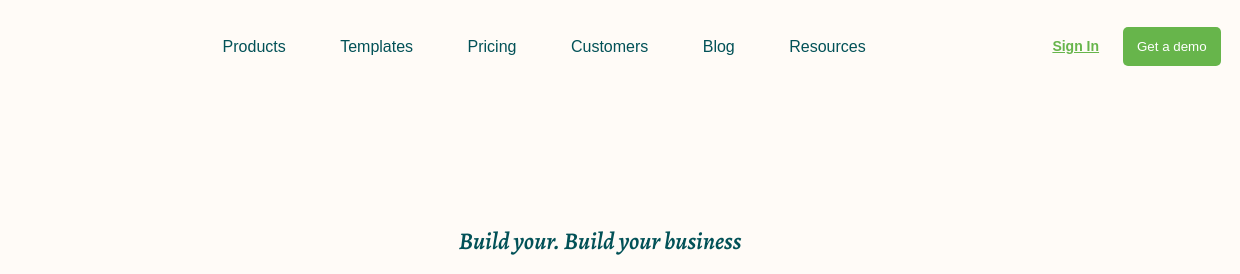
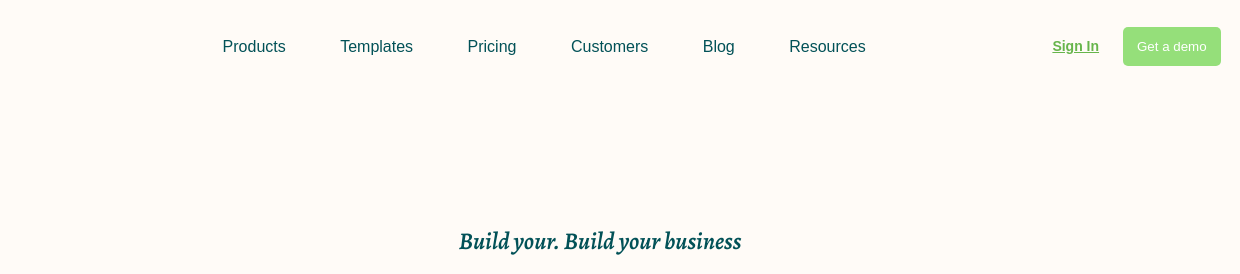
Before and after one commit to karen-iz/1erWork, a plain HTML site: page index.html in a window 1280 px wide. Shown: the top 274 px of the page, 40-1280 px from the left. Drawn offline with nearby package versions, Linux system fonts and the light colour scheme.

Commit message:
Cambiar color de fondo

```diff
--- a/styles.css
+++ b/styles.css
@@ -73,7 +73,7 @@ li{
 
 .actions button{
     color: white;
-    background-color: #67b54b;
+    background-color: #95df7a;
     padding-left: 14px;
     padding-right: 14px;
     padding-top: 12px;
```
